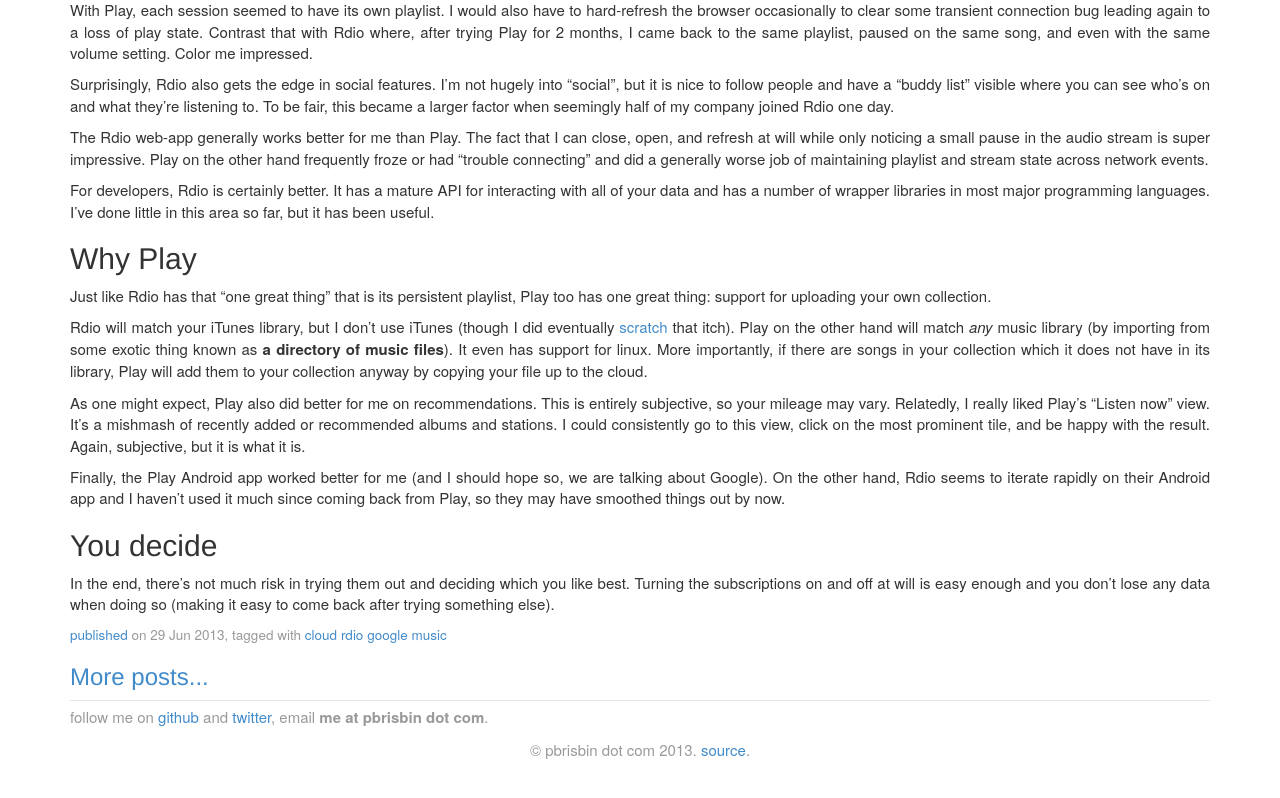
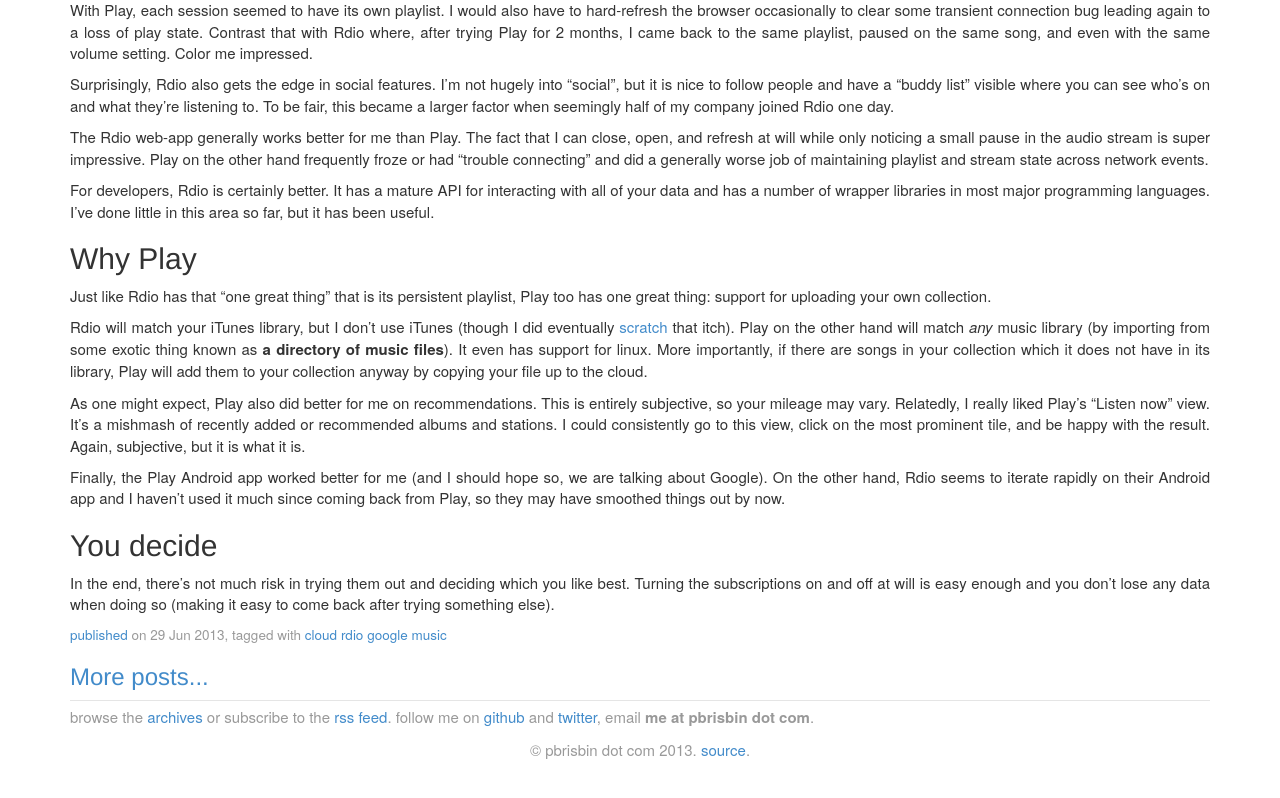
Before and after one commit to pbrisbin/pbrisbin.com, a Jekyll site: the page built from index.html, in a window 1280 px wide and 900 px high, scrolled down 14874 px. Shown: the top 798 px of the window. Built offline with Jekyll 4.4.1, drawn with Linux system fonts in a browser that asks for light colours; Markdown is read by kramdown in place of the engine named in the settings.

Commit message:
Update footer

```diff
--- a/_layouts/default.html
+++ b/_layouts/default.html
@@ -38,6 +38,8 @@
       <footer>
         <section id="links">
           <p>
+            browse the <a href="/archives">archives</a>
+            or subscribe to the  <a href="/feed">rss feed</a>.
             follow me on <a href="https://github.com/pbrisbin">github</a>
             and <a href="http://twitter.com/patbrisbin">twitter</a>,
             email <strong>me at pbrisbin dot com</strong>.
```
